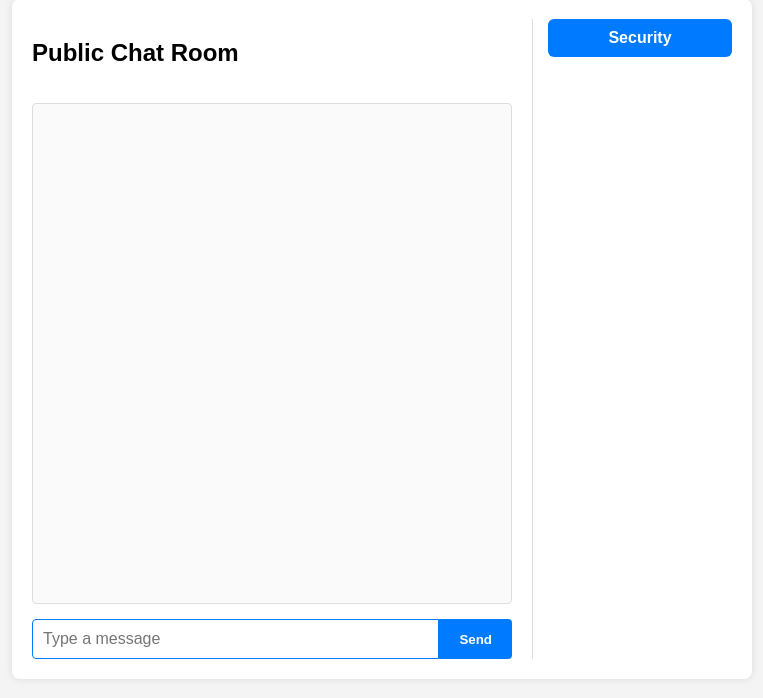
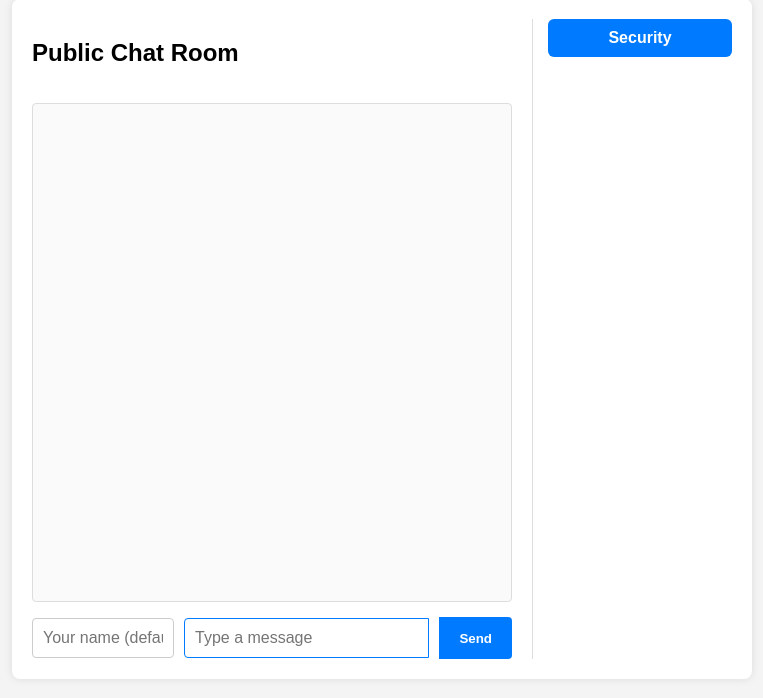
Before and after one commit to viekaslinkki1/testing, a Flask app: page / in a window 1280 px wide. Shown: the part 31-729 px from the top of the page, without its empty margins (258-1021 px from the left). Run offline with Flask 3, Linux system fonts and the light colour scheme; data that the repository does not hold is empty; some libraries are stand-ins or nearby versions.

Commit message:
Update index.html

```diff
--- a/templates/index.html
+++ b/templates/index.html
@@ -47,6 +47,19 @@
     }
     #chat-form {
       display: flex;
+      gap: 10px;
+      align-items: center;
+    }
+    #username {
+      width: 120px;
+      padding: 10px;
+      font-size: 16px;
+      border: 1px solid #ccc;
+      border-radius: 4px;
+      outline: none;
+    }
+    #username:focus {
+      border-color: #007bff;
     }
     #message {
       flex-grow: 1;
@@ -68,6 +81,7 @@
       cursor: pointer;
       border-radius: 0 4px 4px 0;
       transition: background-color 0.3s;
+      height: 42px;
     }
     button:hover {
       background-color: #0056b3;
@@ -135,6 +149,12 @@
       <form id="chat-form">
         <input
           type="text"
+          id="username"
+          placeholder="Your name (default: anom)"
+          autocomplete="off"
+        />
+        <input
+          type="text"
           id="message"
           placeholder="Type a message"
           required
@@ -154,7 +174,7 @@
           <em>Example:</em> <code>/deletemessage 12</code> deletes the last 12 messages.
         </div>
       </div>
-      <!-- You can add more dropdowns here, e.g. Info, Settings, etc -->
+      <!-- Add more dropdowns here if needed -->
     </div>
   </div>
 
@@ -162,10 +182,12 @@
     const socket = io();
     const form = document.getElementById('chat-form');
     const messages = document.getElementById('messages');
+    const usernameInput = document.getElementById('username');
+    const messageInput = document.getElementById('message');
 
     form.addEventListener('submit', e => {
       e.preventDefault();
-      const messageInput = document.getElementById('message');
+      const username = usernameInput.value.trim() || 'anom';
       const message = messageInput.value.trim();
       if (message === '') return;
 
@@ -175,7 +197,7 @@
         const amount = parseInt(deleteCmdMatch[1], 10);
         socket.emit('delete_messages', { amount });
       } else {
-        socket.emit('send_message', { username: 'anom', message: message });
+        socket.emit('send_message', { username: username, message: message });
       }
 
       messageInput.value = '';
```
